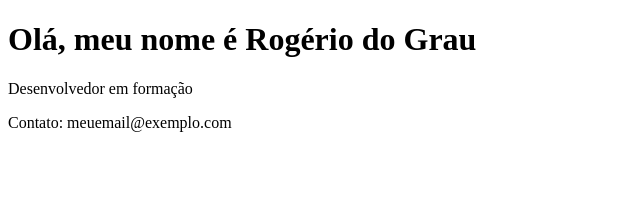
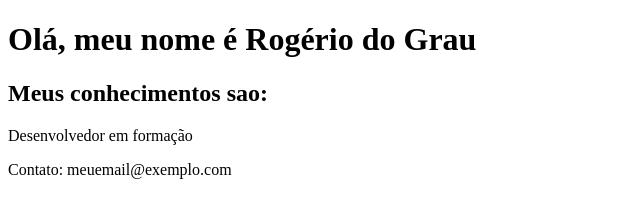
Before and after one commit to S0vina/meu_portfolio, a plain HTML site: page index.html in a window 1280 px wide. Shown: the whole page, without its empty margins (0-640 px from the left). Drawn offline with Linux system fonts and the light colour scheme.

Commit message:
Pequenas alteracoes no body do index

```diff
--- a/index.html
+++ b/index.html
@@ -9,6 +9,7 @@
   <body>
     <header>
       <h1>Olá, meu nome é Rogério do Grau</h1>
+      <h2>Meus conhecimentos sao:</h2>
       <p>Desenvolvedor em formação</p>
     </header>
 
```
